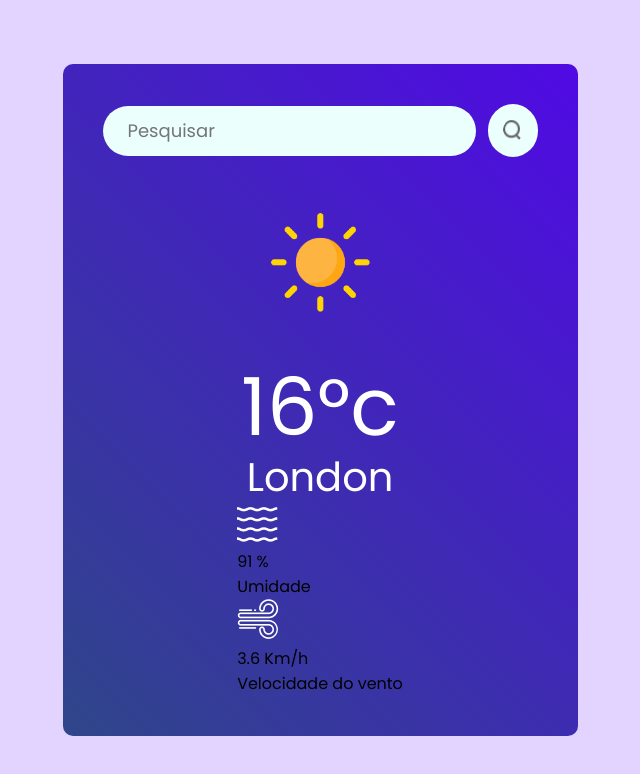
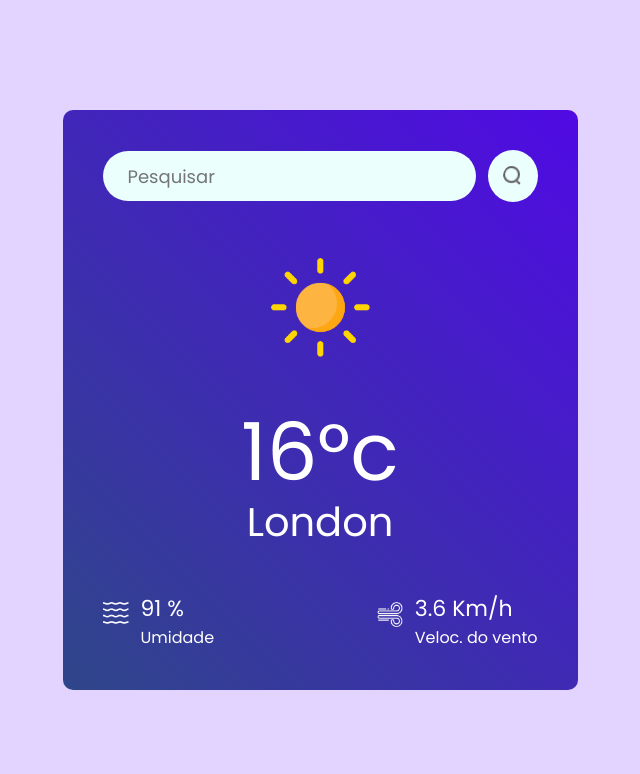
Before and after one commit to ArthurCaixet0/Weather-API-React-Project, a React (Vite) app: page / in a window 1280 px wide. Shown: the top 774 px of the page, without its empty margins (320-960 px from the left). Built offline with nearby package versions, Linux system fonts and the light colour scheme.

Commit message:
Atualizado estilos CSS de Umidade e Velocidade do vento e estrutura do componente Weather.jsx

```diff
--- a/src/components/Weather.css
+++ b/src/components/Weather.css
@@ -42,3 +42,24 @@
     color: #fff;
     font-size: 40px;
 }
+.weather-data {
+    width: 100%;
+    margin-top: 40px;
+    color: #fff;
+    display: flex;
+    justify-content: space-between;
+}
+.weather-data .col {
+    display: flex;
+    align-items: flex-start;
+    gap: 12px;
+    font-size: 22px;
+}
+.weather-data .col span {
+    display: block;
+    font-size: 16px;
+}
+.weather-data .col img {
+    width: 26px;
+    margin-top: 10px;
+}
--- a/src/components/Weather.jsx
+++ b/src/components/Weather.jsx
@@ -31,7 +31,7 @@
             <img src={wind_icon} alt="" />
             <div>
                 <p>3.6 Km/h </p>
-                <span>Velocidade do vento</span>
+                <span>Veloc. do vento </span>
             </div>
         </div>
       </div>
```
